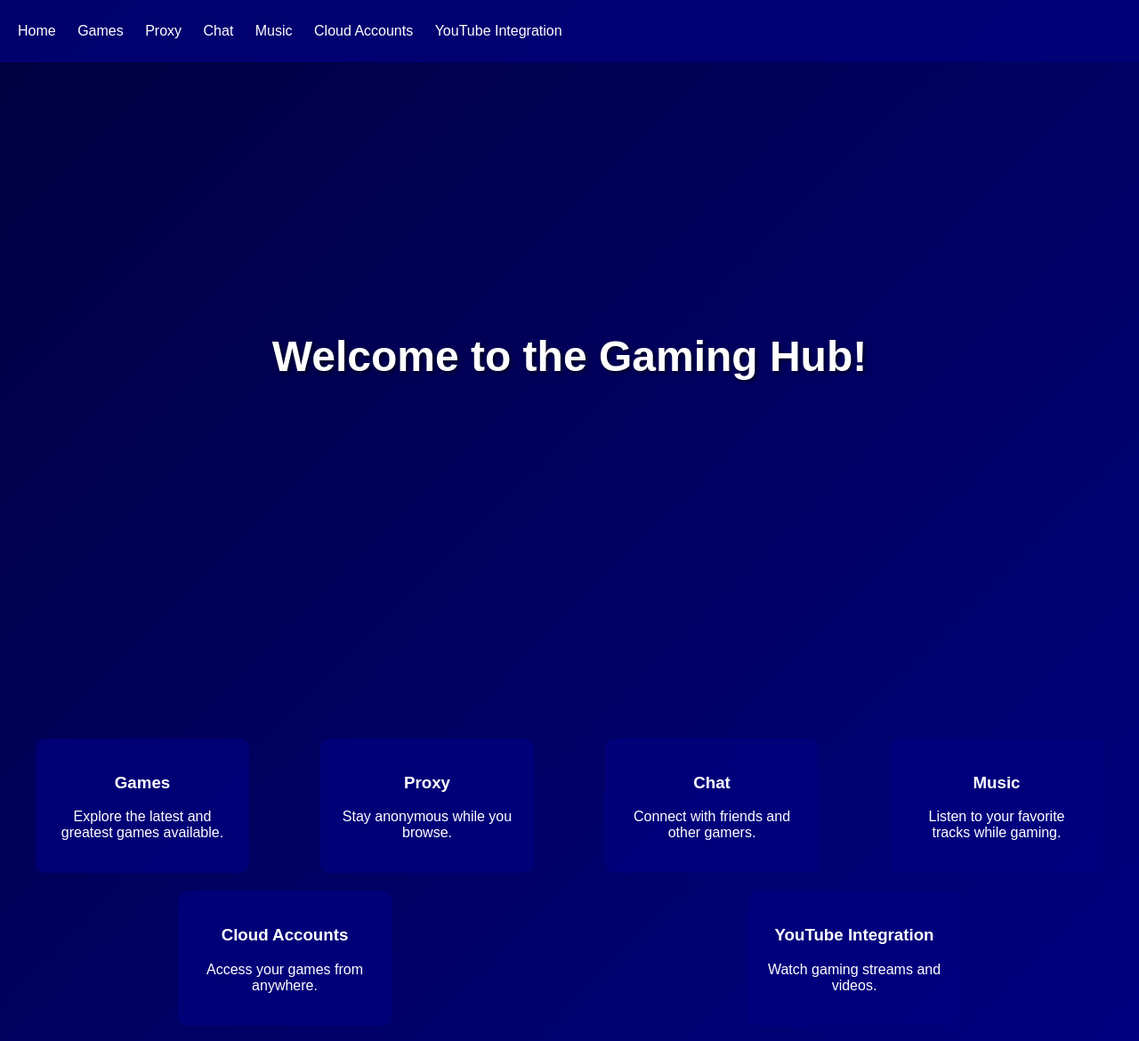
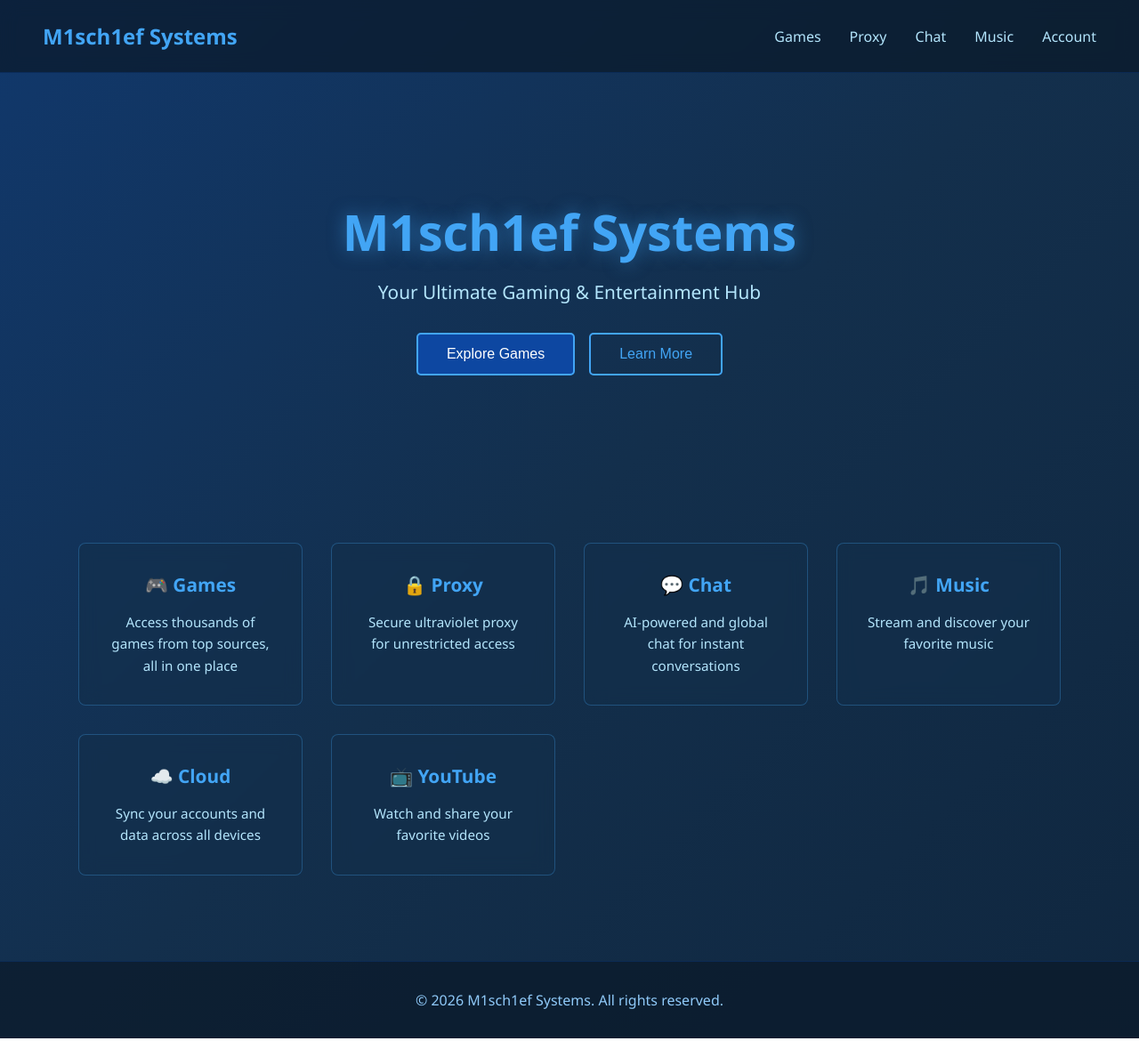
Before and after one commit to chillguyaQ-cmd/M1sch1ef-Systems, a website: page frontend/index.html in a window 1280 px wide. Shown: the top 1170 px of the page at 89% size. Drawn offline with Linux system fonts and the light colour scheme.

Commit message:
Create index.html with dark blue animated gradient background

```diff
--- a/frontend/index.html
+++ b/frontend/index.html
@@ -3,106 +3,275 @@
 <head>
     <meta charset="UTF-8">
     <meta name="viewport" content="width=device-width, initial-scale=1.0">
-    <title>Gaming Website Homepage</title>
+    <title>M1sch1ef Systems - Gaming Hub</title>
     <style>
+        * {
+            margin: 0;
+            padding: 0;
+            box-sizing: border-box;
+        }
+
         body {
-            margin: 0;
-            font-family: Arial, sans-serif;
-            background: linear-gradient(135deg, #00003f, #000080);
-            color: white;
-            overflow: hidden;
+            font-family: 'Segoe UI', Tahoma, Geneva, Verdana, sans-serif;
+            background: linear-gradient(-45deg, #0a1929, #132f4c, #0d47a1, #1a237e);
+            background-size: 400% 400%;
+            animation: gradient 15s ease infinite;
+            min-height: 100vh;
+            color: #e0e0e0;
+            overflow-x: hidden;
         }
-        header {
-            background-color: rgba(0, 0, 128, 0.7);
-            padding: 10px 20px;
-            position: fixed;
-            width: 100%;
-            top: 0;
-            z-index: 1000;
+
+        @keyframes gradient {
+            0% { background-position: 0% 50%; }
+            50% { background-position: 100% 50%; }
+            100% { background-position: 0% 50%; }
         }
-        nav ul {
-            list-style-type: none;
-            padding: 0;
+
+        /* Navigation */
+        nav {
+            display: flex;
+            justify-content: space-between;
+            align-items: center;
+            padding: 1.5rem 3rem;
+            background: rgba(10, 25, 41, 0.7);
+            backdrop-filter: blur(10px);
+            border-bottom: 1px solid rgba(13, 71, 161, 0.3);
         }
-        nav ul li {
-            display: inline;
-            margin-right: 20px;
-        }
-        nav a {
-            color: white;
+
+        .logo {
+            font-size: 1.5rem;
+            font-weight: bold;
+            color: #42a5f5;
             text-decoration: none;
         }
+
+        nav ul {
+            display: flex;
+            list-style: none;
+            gap: 2rem;
+        }
+
+        nav a {
+            color: #b3e5fc;
+            text-decoration: none;
+            transition: color 0.3s;
+        }
+
+        nav a:hover {
+            color: #42a5f5;
+        }
+
+        /* Hero Section */
         .hero {
-            height: 100vh;
-            background: url('animated-background.gif') no-repeat center center fixed;
-            background-size: cover;
             display: flex;
             justify-content: center;
             align-items: center;
+            min-height: 60vh;
             text-align: center;
+            padding: 2rem;
         }
-        .hero h1 {
-            font-size: 48px;
-            text-shadow: 2px 2px 4px rgba(0, 0, 0, 0.7);
+
+        .hero-content h1 {
+            font-size: 3.5rem;
+            margin-bottom: 1rem;
+            color: #42a5f5;
+            text-shadow: 0 0 20px rgba(66, 165, 245, 0.5);
+            animation: fadeInDown 1s ease;
         }
+
+        .hero-content p {
+            font-size: 1.3rem;
+            color: #b3e5fc;
+            margin-bottom: 2rem;
+            animation: fadeInUp 1s ease 0.2s both;
+        }
+
+        .cta-buttons {
+            display: flex;
+            gap: 1rem;
+            justify-content: center;
+            animation: fadeInUp 1s ease 0.4s both;
+        }
+
+        .btn {
+            padding: 0.8rem 2rem;
+            border: none;
+            border-radius: 5px;
+            font-size: 1rem;
+            cursor: pointer;
+            transition: all 0.3s;
+            text-decoration: none;
+            display: inline-block;
+        }
+
+        .btn-primary {
+            background: #0d47a1;
+            color: #fff;
+            border: 2px solid #42a5f5;
+        }
+
+        .btn-primary:hover {
+            background: #42a5f5;
+            transform: translateY(-2px);
+            box-shadow: 0 5px 20px rgba(66, 165, 245, 0.4);
+        }
+
+        .btn-secondary {
+            background: transparent;
+            color: #42a5f5;
+            border: 2px solid #42a5f5;
+        }
+
+        .btn-secondary:hover {
+            background: #42a5f5;
+            color: #0a1929;
+            transform: translateY(-2px);
+        }
+
+        @keyframes fadeInDown {
+            from {
+                opacity: 0;
+                transform: translateY(-30px);
+            }
+            to {
+                opacity: 1;
+                transform: translateY(0);
+            }
+        }
+
+        @keyframes fadeInUp {
+            from {
+                opacity: 0;
+                transform: translateY(30px);
+            }
+            to {
+                opacity: 1;
+                transform: translateY(0);
+            }
+        }
+
+        /* Features Grid */
         .features {
-            display: flex;
-            justify-content: space-around;
-            margin: 20px 0;
-            flex-wrap: wrap;
+            display: grid;
+            grid-template-columns: repeat(auto-fit, minmax(250px, 1fr));
+            gap: 2rem;
+            padding: 3rem;
+            max-width: 1200px;
+            margin: 0 auto;
         }
+
         .feature-card {
-            background: rgba(0, 0, 128, 0.7);
-            border-radius: 10px;
-            padding: 20px;
-            width: 200px;
+            background: rgba(19, 47, 76, 0.6);
+            border: 1px solid rgba(66, 165, 245, 0.3);
+            border-radius: 8px;
+            padding: 2rem;
             text-align: center;
-            margin: 10px;
+            transition: all 0.3s;
+            backdrop-filter: blur(10px);
+        }
+
+        .feature-card:hover {
+            transform: translateY(-5px);
+            border-color: #42a5f5;
+            background: rgba(13, 71, 161, 0.4);
+            box-shadow: 0 10px 30px rgba(66, 165, 245, 0.2);
+        }
+
+        .feature-card h3 {
+            color: #42a5f5;
+            margin-bottom: 1rem;
+            font-size: 1.3rem;
+        }
+
+        .feature-card p {
+            color: #b3e5fc;
+            font-size: 0.95rem;
+            line-height: 1.6;
+        }
+
+        /* Footer */
+        footer {
+            text-align: center;
+            padding: 2rem;
+            background: rgba(10, 25, 41, 0.7);
+            border-top: 1px solid rgba(13, 71, 161, 0.3);
+            color: #90caf9;
+            margin-top: 3rem;
+        }
+
+        @media (max-width: 768px) {
+            nav {
+                flex-direction: column;
+                gap: 1rem;
+            }
+
+            nav ul {
+                flex-direction: column;
+                gap: 1rem;
+            }
+
+            .hero-content h1 {
+                font-size: 2rem;
+            }
+
+            .cta-buttons {
+                flex-direction: column;
+            }
         }
     </style>
 </head>
 <body>
-    <header>
-        <nav>
-            <ul>
-                <li><a href="#">Home</a></li>
-                <li><a href="#">Games</a></li>
-                <li><a href="#">Proxy</a></li>
-                <li><a href="#">Chat</a></li>
-                <li><a href="#">Music</a></li>
-                <li><a href="#">Cloud Accounts</a></li>
-                <li><a href="#">YouTube Integration</a></li>
-            </ul>
-        </nav>
-    </header>
-    <div class="hero">
-        <h1>Welcome to the Gaming Hub!</h1>
-    </div>
-    <div class="features">
+    <nav>
+        <a href="#" class="logo">M1sch1ef Systems</a>
+        <ul>
+            <li><a href="#games">Games</a></li>
+            <li><a href="#proxy">Proxy</a></li>
+            <li><a href="#chat">Chat</a></li>
+            <li><a href="#music">Music</a></li>
+            <li><a href="#account">Account</a></li>
+        </ul>
+    </nav>
+
+    <section class="hero">
+        <div class="hero-content">
+            <h1>M1sch1ef Systems</h1>
+            <p>Your Ultimate Gaming & Entertainment Hub</p>
+            <div class="cta-buttons">
+                <button class="btn btn-primary">Explore Games</button>
+                <button class="btn btn-secondary">Learn More</button>
+            </div>
+        </div>
+    </section>
+
+    <section class="features">
         <div class="feature-card">
-            <h3>Games</h3>
-            <p>Explore the latest and greatest games available.</p>
+            <h3>🎮 Games</h3>
+            <p>Access thousands of games from top sources, all in one place</p>
         </div>
         <div class="feature-card">
-            <h3>Proxy</h3>
-            <p>Stay anonymous while you browse.</p>
+            <h3>🔒 Proxy</h3>
+            <p>Secure ultraviolet proxy for unrestricted access</p>
         </div>
         <div class="feature-card">
-            <h3>Chat</h3>
-            <p>Connect with friends and other gamers.</p>
+            <h3>💬 Chat</h3>
+            <p>AI-powered and global chat for instant conversations</p>
         </div>
         <div class="feature-card">
-            <h3>Music</h3>
-            <p>Listen to your favorite tracks while gaming.</p>
+            <h3>🎵 Music</h3>
+            <p>Stream and discover your favorite music</p>
         </div>
         <div class="feature-card">
-            <h3>Cloud Accounts</h3>
-            <p>Access your games from anywhere.</p>
+            <h3>☁️ Cloud</h3>
+            <p>Sync your accounts and data across all devices</p>
         </div>
         <div class="feature-card">
-            <h3>YouTube Integration</h3>
-            <p>Watch gaming streams and videos.</p>
+            <h3>📺 YouTube</h3>
+            <p>Watch and share your favorite videos</p>
         </div>
-    </div>
+    </section>
+
+    <footer>
+        <p>&copy; 2026 M1sch1ef Systems. All rights reserved.</p>
+    </footer>
 </body>
 </html>
```
